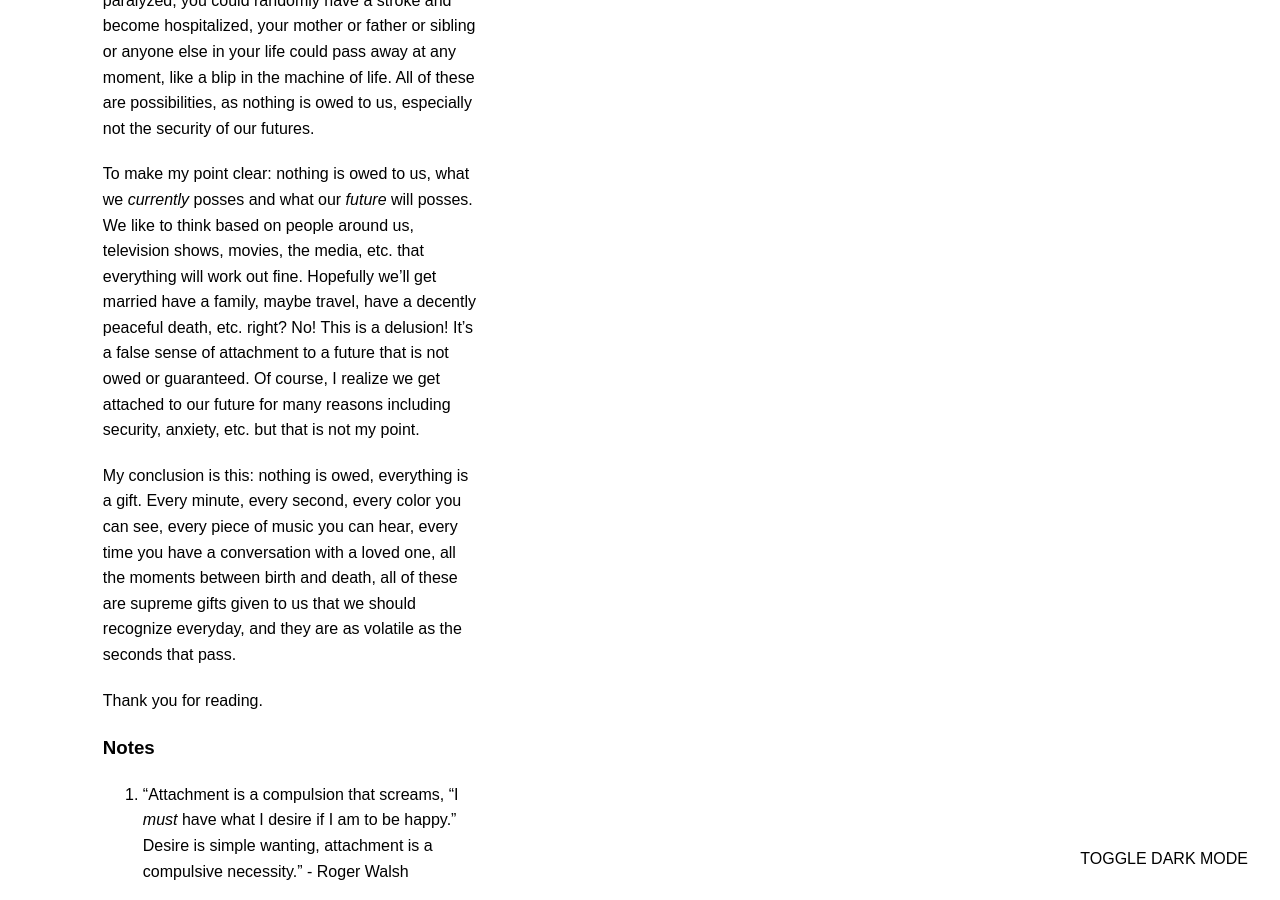
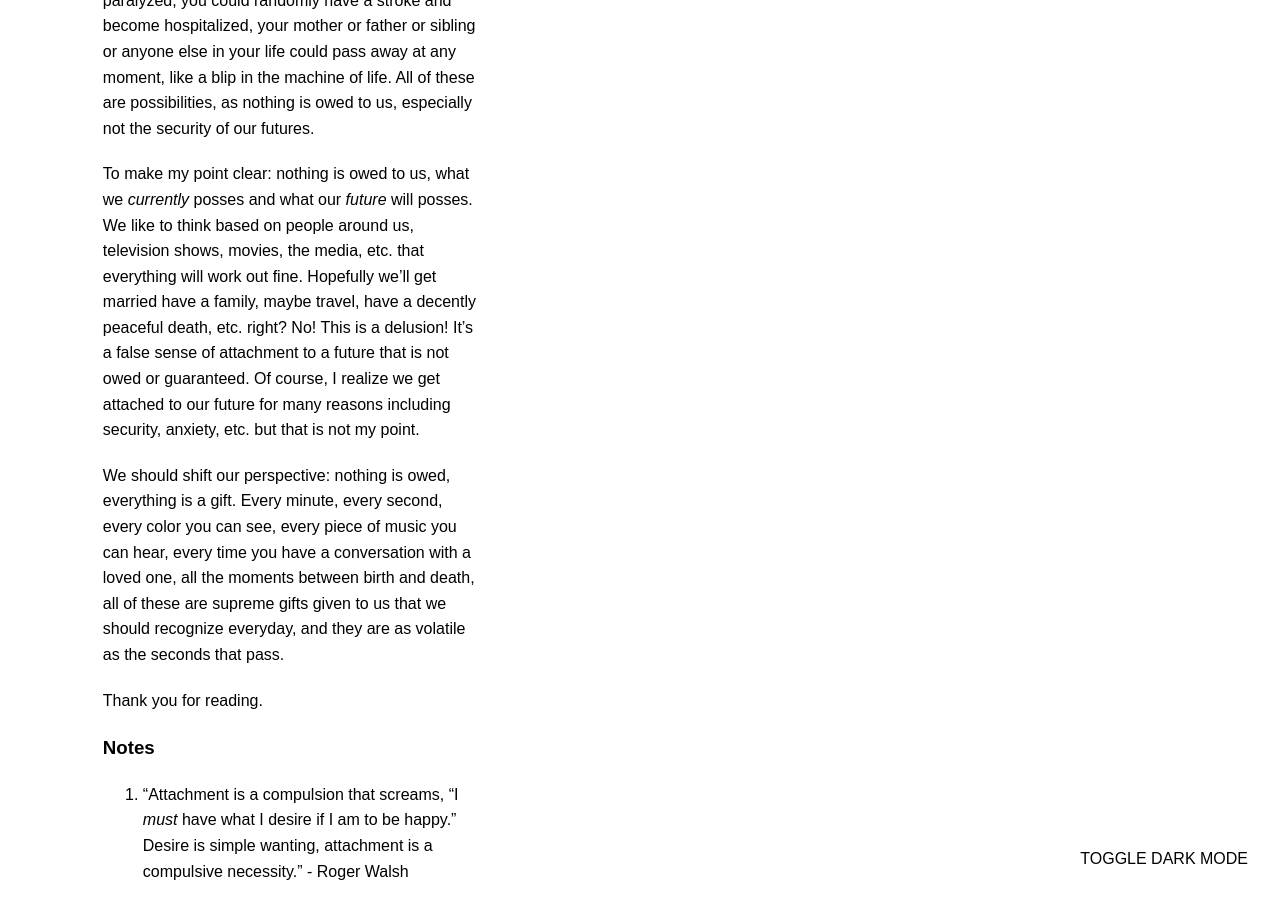
Before and after one commit to pxsswordprotected/personalsite, a Jekyll site: the page built from docs/_posts/2025-01-22-Existential-Endowment.md, in a window 1280 px wide and 900 px high, scrolled down 2574 px. Built offline with Jekyll 4.4.1, drawn with Linux system fonts in a browser that asks for light colours.

Commit message:
changed new post

```diff
--- a/docs/_posts/2025-01-22-Existential-Endowment.md
+++ b/docs/_posts/2025-01-22-Existential-Endowment.md
@@ -27,7 +27,7 @@ This brings up an important topic of attachment to the reality we think we are g
 
 To make my point clear: nothing is owed to us, what we *currently* posses and what our *future* will posses. We like to think based on people around us, television shows, movies, the media, etc. that everything will work out fine. Hopefully we'll get married have a family, maybe travel, have a decently peaceful death, etc. right? No! This is a delusion! It's a false sense of attachment to a future that is not owed or guaranteed. Of course, I realize we get attached to our future for many reasons including security, anxiety, etc. but that is not my point.
 
-My conclusion is this: nothing is owed, everything is a gift. Every minute, every second, every color you can see, every piece of music you can hear, every time you have a conversation with a loved one, all the moments between birth and death, all of these are supreme gifts given to us that we should recognize everyday, and they are as volatile as the seconds that pass.
+We should shift our perspective: nothing is owed, everything is a gift. Every minute, every second, every color you can see, every piece of music you can hear, every time you have a conversation with a loved one, all the moments between birth and death, all of these are supreme gifts given to us that we should recognize everyday, and they are as volatile as the seconds that pass.
 
 Thank you for reading.
 
```
